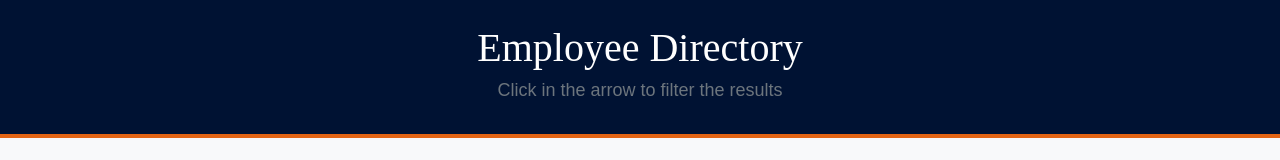
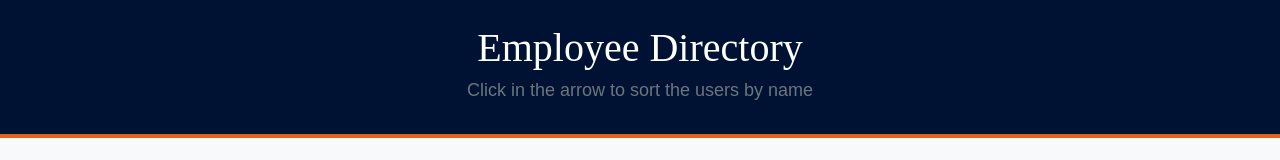
Before and after one commit to ystamaritq/employee-directory, a React (Create React App) app: page / in a window 1280 px wide. Shown: the top 160 px of the page. Built offline with nearby package versions, Linux system fonts and the light colour scheme; no server answers.

Commit message:
changed subtitle

```diff
--- a/src/App.js
+++ b/src/App.js
@@ -79,7 +79,7 @@ const App = () => {
 		<div className="App">
 			<Header
 				title="Employee Directory"
-				subtitle="Click in the arrow to filter the results"
+				subtitle="Click in the arrow to sort the users by name"
 			/>
 			<Search name="" onValueChange={(search) => filterUsersbyName(search)} />
 			<SearchTable
```
